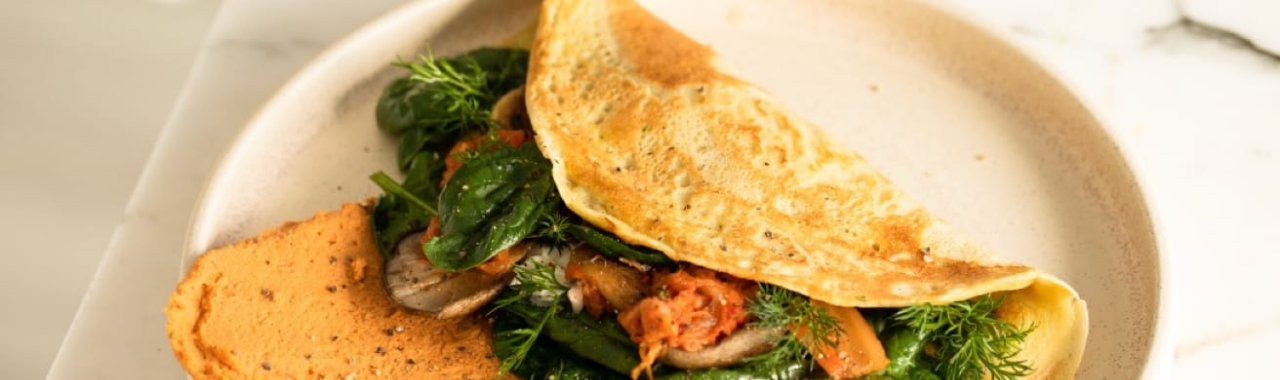
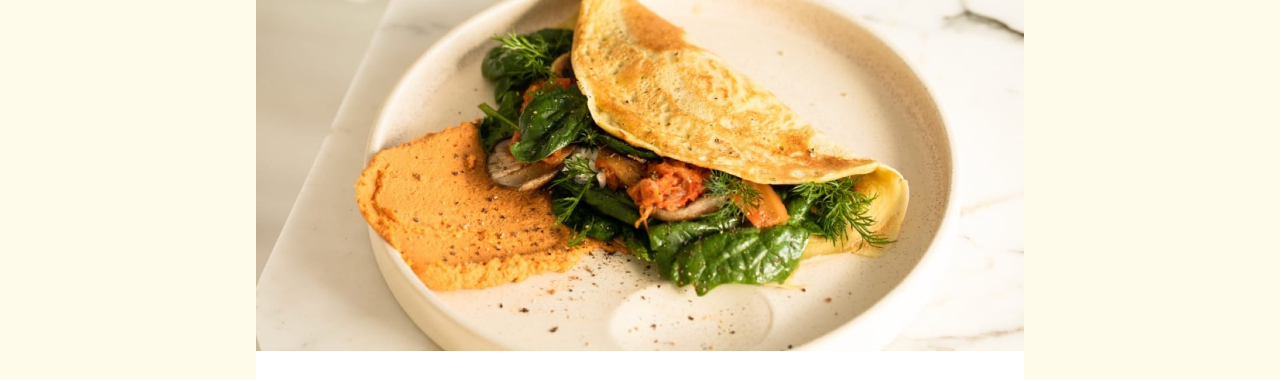
Before and after one commit to rk-swe/fm-recipe-page, a website built with Vite: page index.html in a window 1280 px wide. Shown: the top 380 px of the page. Built offline with nearby package versions, Linux system fonts and the light colour scheme.

Commit message:
update for large screen starting

```diff
--- a/index.html
+++ b/index.html
@@ -14,8 +14,10 @@
 
     <link rel="stylesheet" href="./styles.css" />
   </head>
-  <body>
-    <main class="flex flex-col text-xl [--card-px:--spacing(8)]">
+  <body class="flex flex-col items-center justify-center bg-amber-50">
+    <main
+      class="flex max-w-3xl flex-col bg-white text-xl [--card-px:--spacing(8)]"
+    >
       <div class="px-(--card-px)">
         <h1 class="mb-8 font-serif text-4xl font-bold">
           Simple Omelette Recipe
```
